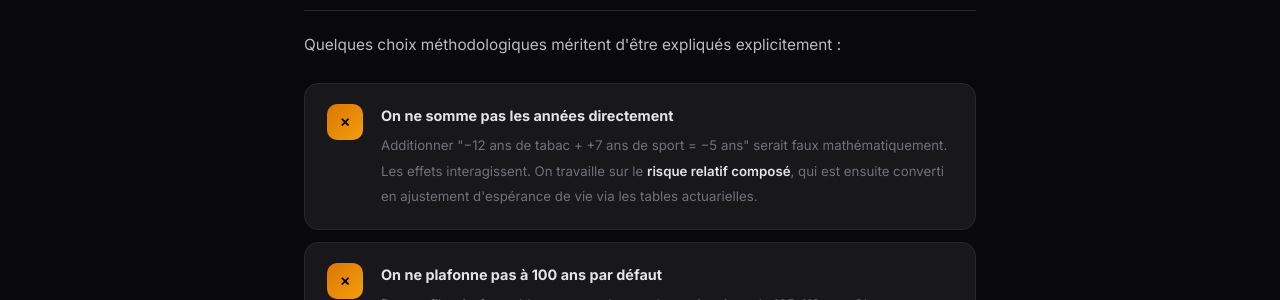
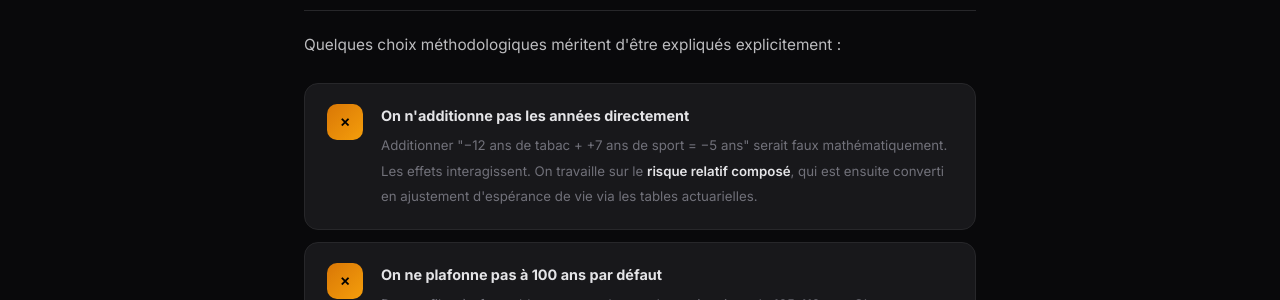
Before and after one commit to SebRunNature/memento-mori, a Jekyll site: the page built from methodologie/index.html, in a window 1280 px wide and 900 px high, scrolled down 3162 px. Shown: the part 153-453 px from the top of the window. Built offline with Jekyll 4.4.1, drawn with Linux system fonts in a browser that asks for light colours.

Commit message:
Update index.html

```diff
--- a/methodologie/index.html
+++ b/methodologie/index.html
@@ -236,7 +236,7 @@ canonical: "https://montre-de-vie.com/methodologie/"
   <div class="algo-step">
     <div class="algo-num">✗</div>
     <div class="algo-content">
-      <span class="algo-title">On ne somme pas les années directement</span>
+      <span class="algo-title">On n'additionne pas les années directement</span>
       <span class="algo-body">Additionner "−12 ans de tabac + +7 ans de sport = −5 ans" serait faux mathématiquement. Les effets interagissent. On travaille sur le <strong>risque relatif composé</strong>, qui est ensuite converti en ajustement d'espérance de vie via les tables actuarielles.</span>
     </div>
   </div>
```
